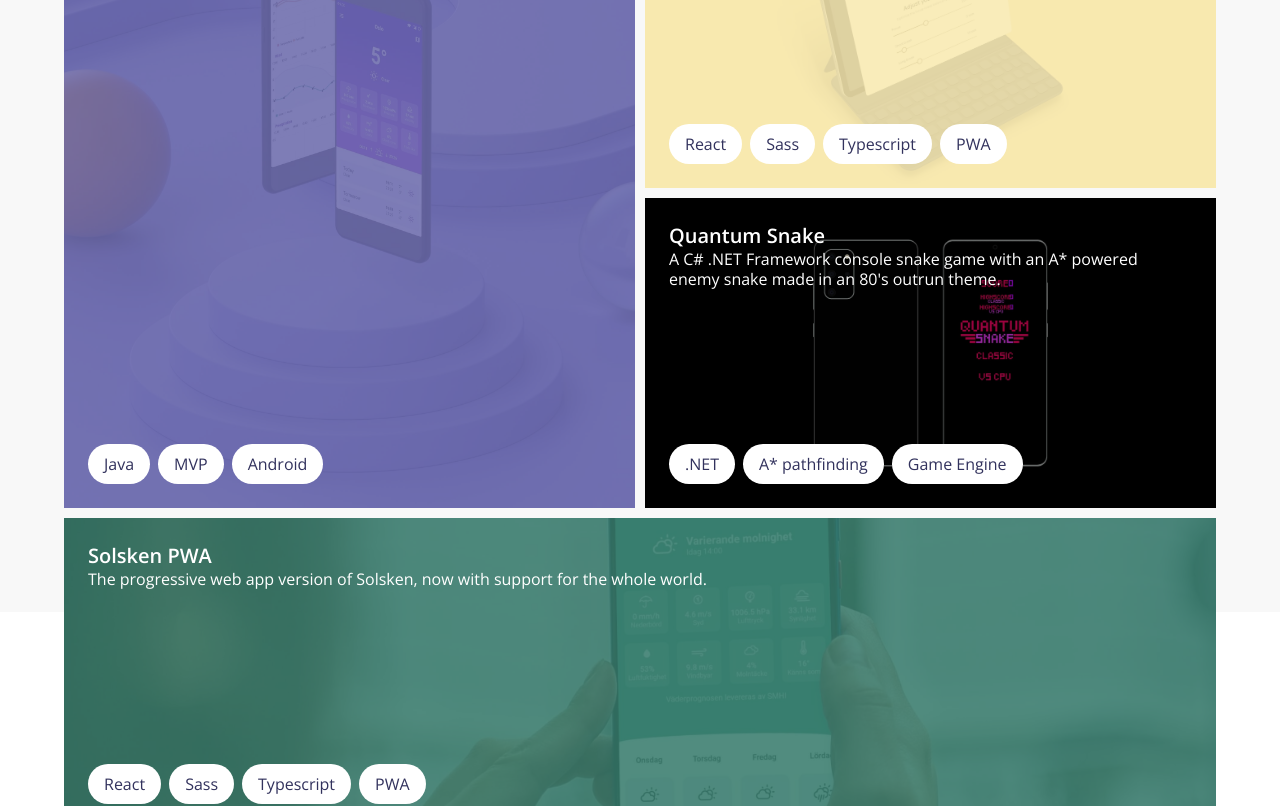
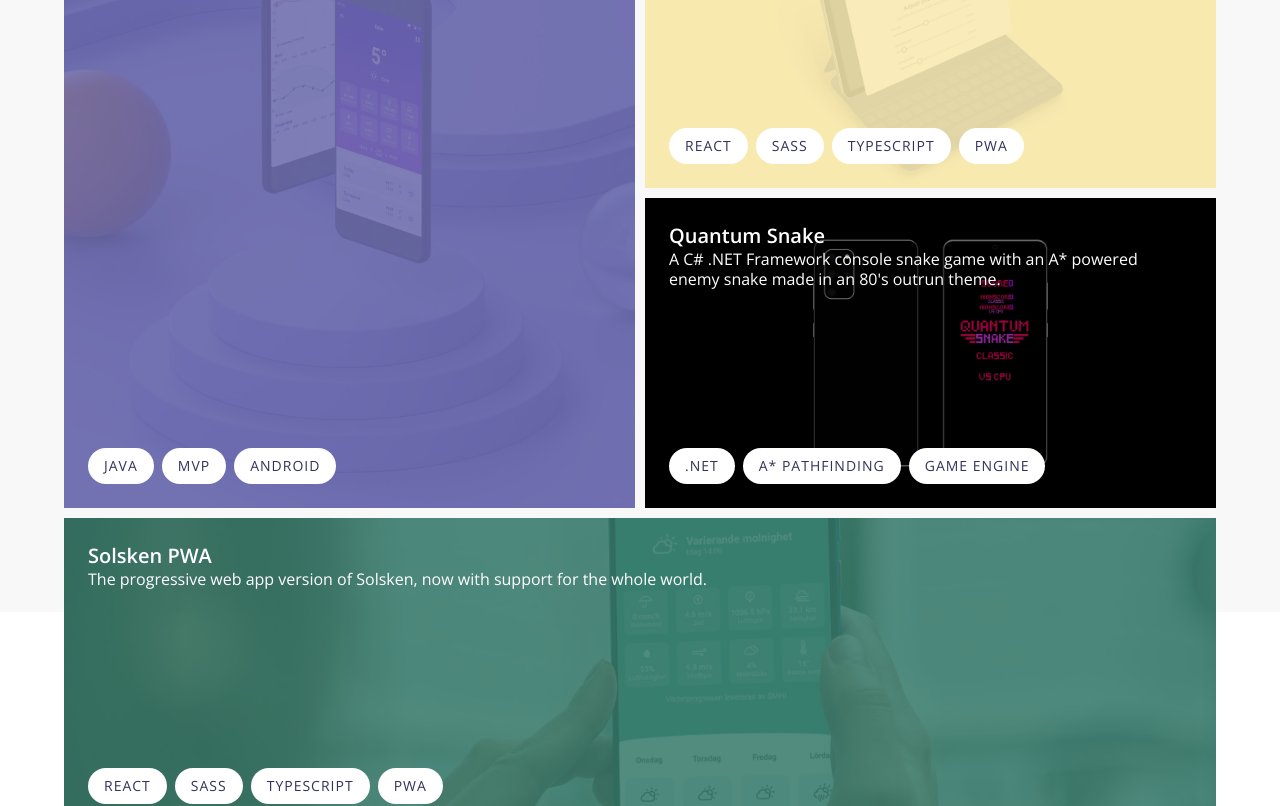
Before and after one commit to MartinRybergLaude/Portfolio, a React (Create React App) app: page / in a window 1280 px wide. Shown: the part 1060-1866 px from the top of the page. Built offline with nearby package versions, Linux system fonts and the light colour scheme; a web font is replaced by a local one.

Commit message:
adjust tags again

```diff
--- a/src/components/PortfolioItem.module.scss
+++ b/src/components/PortfolioItem.module.scss
@@ -58,6 +58,9 @@
   border-radius: 48px;
   margin-right: 8px;
   margin-top: 8px;
+  font-size: 14px;
+  text-transform: uppercase;
+  letter-spacing: 1px;
 }
 @media (hover: none) {
   .wrapper .content {
```
